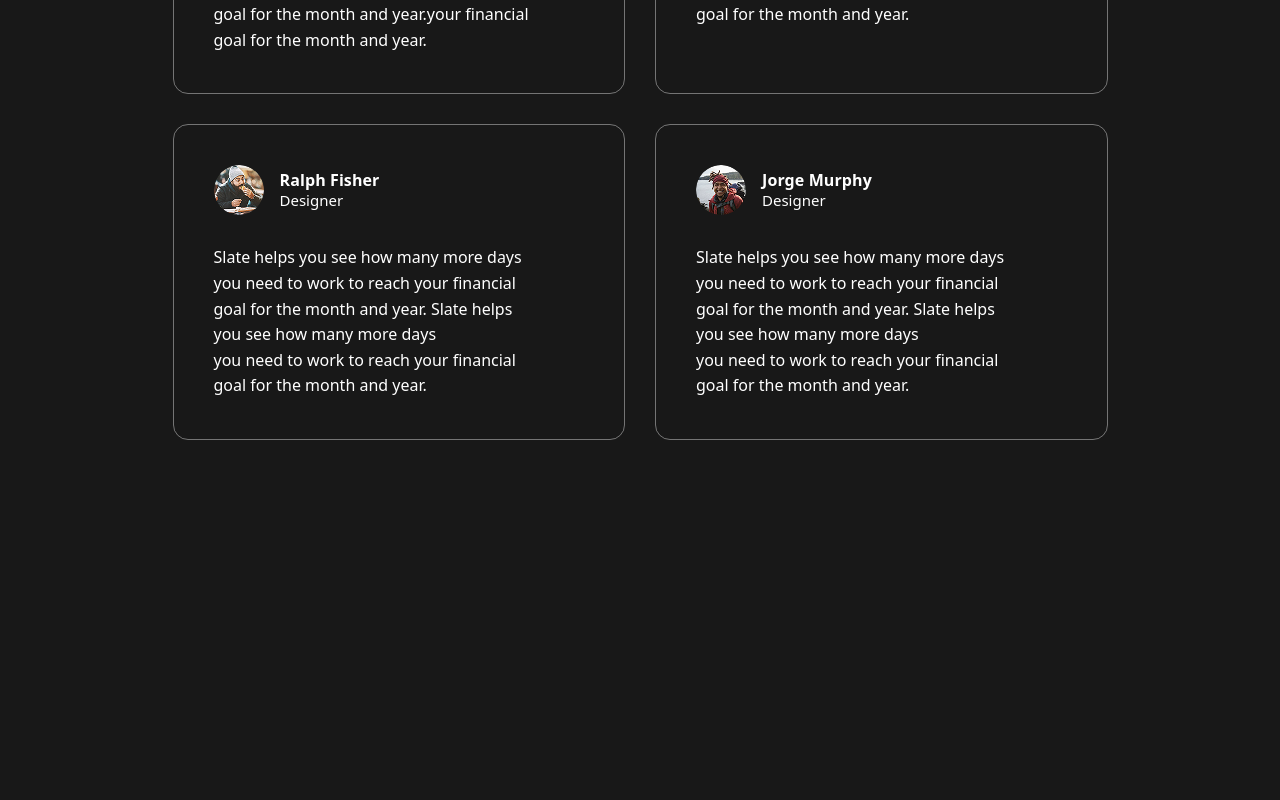
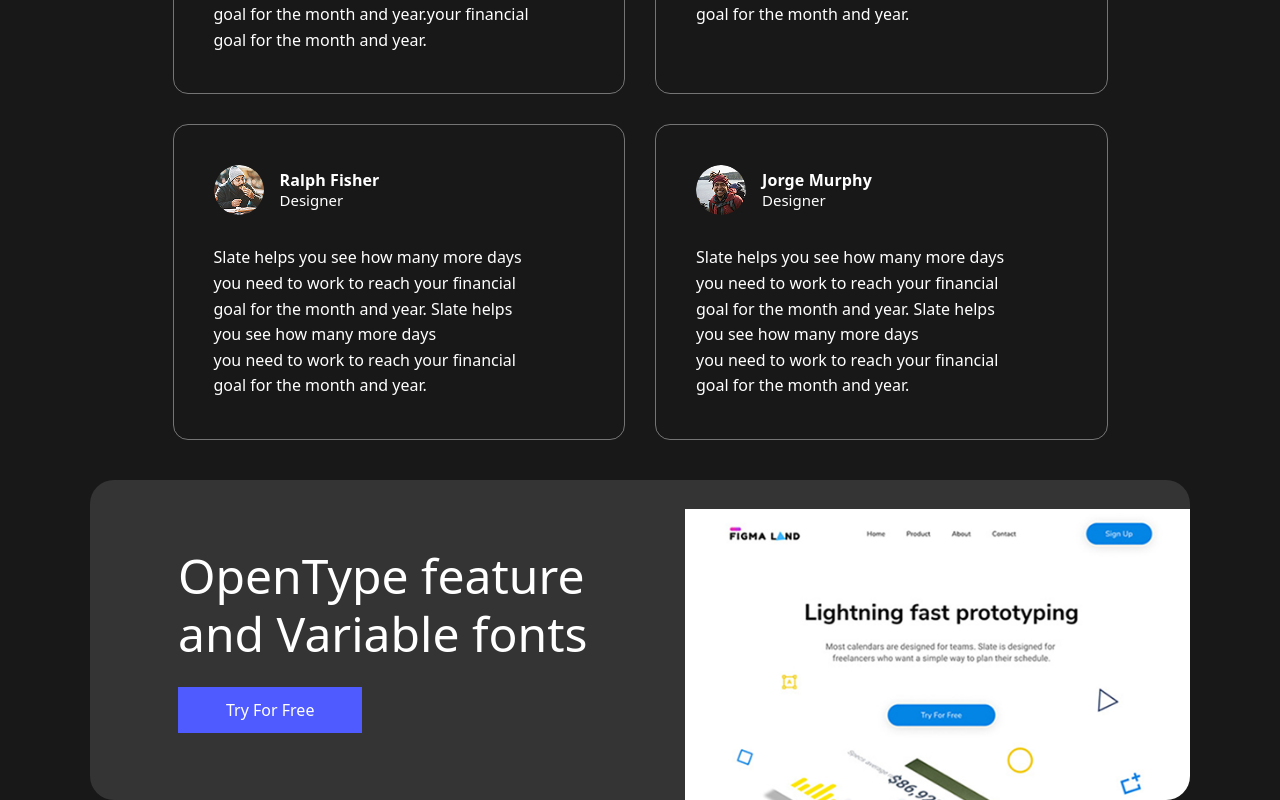
Before and after one commit to Caiorossi00/Frontend-Test---ADAC-Softwares, a React (Vite) app: page / in a window 1280 px wide. Shown: the part 3979-4779 px from the top of the page. Before the commit the page ends 4419 px from the top, so only its background shows below. Built offline with nearby package versions, Linux system fonts and the light colour scheme.

Commit message:
feat: add card structure

```diff
--- a/src/App.jsx
+++ b/src/App.jsx
@@ -7,6 +7,7 @@ import Gallery from "./sections/Gallery/Gallery";
 import Partners from "./sections/Partners/Partners";
 import Testimonials from "./sections/Testimonials/Testimonials";
 import Footer from "./components/Footer";
+import Card from "./components/Card";
 
 function App() {
   return (
@@ -18,6 +19,7 @@ function App() {
       <Gallery />
       <Partners />
       <Testimonials />
+      <Card />
       <Footer />
     </>
   );
--- /dev/null
+++ b/src/assets/styles/Card.scss
@@ -0,0 +1,75 @@
+.feature-card {
+  display: flex;
+  align-items: stretch;
+  width: 100%;
+  max-width: 1100px;
+  height: 320px;
+  margin: 0 auto;
+  margin-top: 5vh;
+
+  background: #343434;
+  border-radius: 24px;
+  overflow: hidden;
+
+  .feature-card-content {
+    flex: 1;
+    padding: 48px;
+    padding-left: 8%;
+
+    display: flex;
+    flex-direction: column;
+    justify-content: center;
+    gap: 24px;
+
+    h2 {
+      color: #ffffff;
+      font-size: 48px;
+      line-height: 1.2;
+    }
+  }
+
+  .feature-card-button {
+    width: fit-content;
+    padding: 12px 48px;
+
+    background: #4f5bff;
+    color: #ffffff;
+    font-size: 16px;
+
+    border: none;
+    cursor: pointer;
+
+    transition: background 0.2s ease;
+
+    &:hover {
+      background: #3d47d9;
+    }
+  }
+
+  .feature-card-image {
+    flex: 1.1;
+    background-image: url("../images/CardImage.png");
+    background-repeat: no-repeat;
+    background-position: center;
+    background-size: cover;
+  }
+}
+
+@media (max-width: 768px) {
+  .feature-card {
+    flex-direction: column;
+    height: auto;
+
+    .feature-card-content {
+      padding: 32px;
+
+      h2 {
+        font-size: 28px;
+      }
+    }
+
+    .feature-card-image {
+      height: 200px;
+    }
+  }
+}
--- /dev/null
+++ b/src/components/Card.jsx
@@ -0,0 +1,14 @@
+import "../assets/styles/Card.scss";
+
+export default function Card() {
+  return (
+    <section className="feature-card">
+      <div className="feature-card-content">
+        <h2>OpenType feature and Variable fonts</h2>
+        <button className="feature-card-button">Try For Free</button>
+      </div>
+
+      <div className="feature-card-image" />
+    </section>
+  );
+}
```
Also changed, not shown: src/assets/images/CardImage.png (added).
